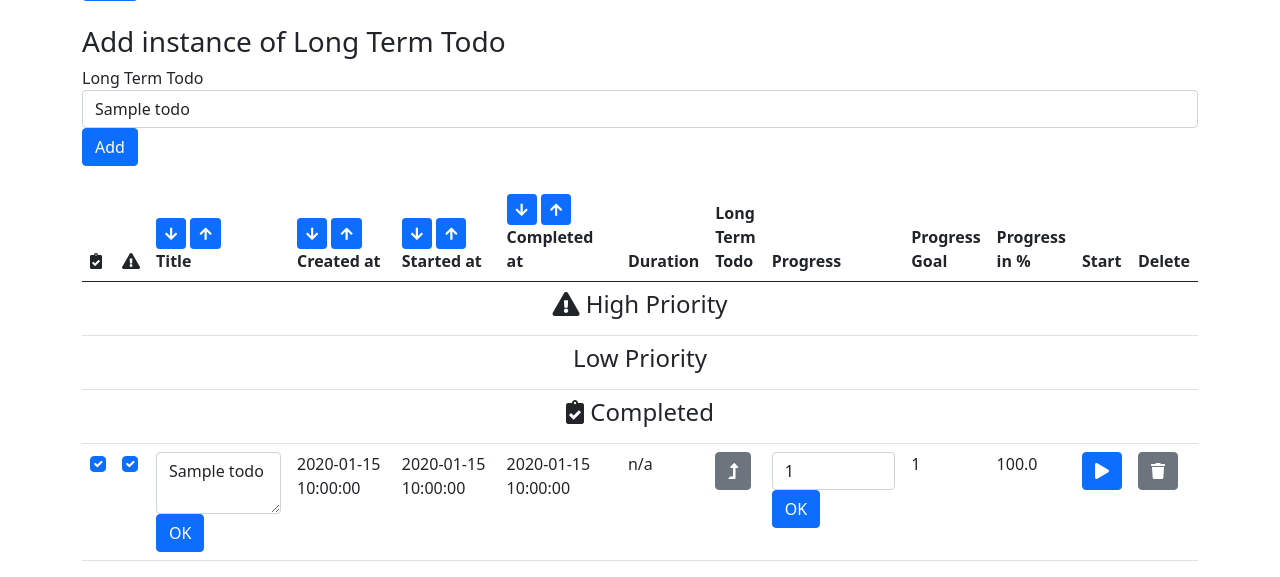
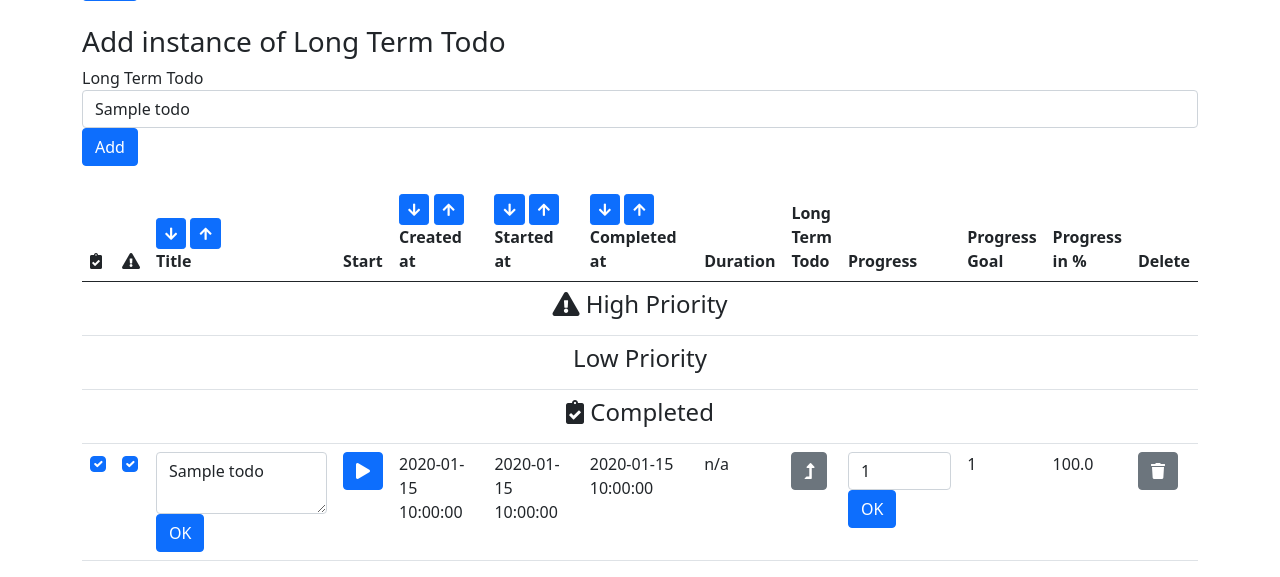
Before and after one commit to jakobrobert/todo-app, a Flask app: page /todo_lists/1 in a window 1280 px wide. Shown: the part 271-848 px from the top of the page. Run offline with Flask 2, Linux system fonts and the light colour scheme; tables that the repository leaves empty hold one stand-in row (values such as "Sample post"); parts of the project's set-up code (start-up, migrations or seed data) failed here and were passed over.

Commit message:
#57 Add small design improvements (#58)
* Increase width of title column in all tables

* Move start button to the left

```diff
--- a/app/templates/long_term_todo_table_row.html
+++ b/app/templates/long_term_todo_table_row.html
@@ -7,7 +7,7 @@
         <input class="form-check-input" type="checkbox" name="high_priority" disabled
                {% if todo.high_priority %} checked {% endif %}>
     </td>
-    <td style="min-width:100px">
+    <td style="min-width: 175px">
         <form>
             <textarea class="form-control" name="title" readonly>{{ todo.title }}</textarea>
         </form>
--- a/app/templates/long_term_todos_table_row.html
+++ b/app/templates/long_term_todos_table_row.html
@@ -4,7 +4,7 @@
                onclick="window.location.href='{{ url_for('toggle_long_term_todo_completed', id=long_term_todo.id) }}'"
                {% if long_term_todo.completed %} checked {% endif %}>
     </td>
-    <td style="min-width:100px">
+    <td style="min-width: 175px">
         <form action="{{ url_for('edit_long_term_todo_title', id=long_term_todo.id) }}" method="post">
             <textarea class="form-control" name="title">{{ long_term_todo.title }}</textarea>
             <button class="btn btn-primary" type="submit">OK</button>
--- a/app/templates/todo_list.html
+++ b/app/templates/todo_list.html
@@ -58,6 +58,7 @@
                             <br>
                             Title
                         </th>
+                        <th scope="col">Start</th>
                         <th scope="col">
                             <a class="btn btn-primary btn-sm"
                                href="{{ url_for('update_setting_for_todos', todo_list_id=todo_list_id, key='sort_todos_by', value='created_at_ascending') }}">
@@ -99,7 +100,6 @@
                         <th scope="col">Progress</th>
                         <th scope="col">Progress<br>Goal</th>
                         <th scope="col">Progress<br>in %</th>
-                        <th scope="col">Start</th>
                         <th scope="col">Delete</th>
                     </tr>
                 </thead>
--- a/app/templates/todo_list_table_row.html
+++ b/app/templates/todo_list_table_row.html
@@ -9,11 +9,17 @@
                onclick="window.location.href='{{ url_for('toggle_todo_priority', todo_id=todo.id, todo_list_id=todo_list_id) }}'"
                {% if todo.high_priority %} checked {% endif %}>
     </td>
-    <td style="min-width:100px">
+    <td style="min-width: 175px">
         <form action="{{ url_for('edit_todo_title', todo_id=todo.id, todo_list_id=todo_list_id) }}" method="post">
             <textarea class="form-control" name="title">{{ todo.title }}</textarea>
             <button class="btn btn-primary" type="submit">OK</button>
         </form>
+    </td>
+    <td>
+        <a class="btn btn-primary"
+           href="{{ url_for('start_todo', todo_id=todo.id, todo_list_id=todo_list_id) }}">
+            <i class="fas fa-play"></i>
+        </a>
     </td>
     <td>
         {{ todo.timestamp_created }}
@@ -54,12 +60,6 @@
         {{ todo.progress_in_percents or 'n/a' }}
     </td>
     <td>
-        <a class="btn btn-primary"
-           href="{{ url_for('start_todo', todo_id=todo.id, todo_list_id=todo_list_id) }}">
-            <i class="fas fa-play"></i>
-        </a>
-    </td>
-    <td>
         <a class="btn btn-secondary"
            href="{{ url_for('delete_todo', todo_id=todo.id, todo_list_id=todo_list_id) }}">
             <i class="fas fa-trash" aria-hidden="true"></i>
--- a/app/templates/todo_lists_table_row.html
+++ b/app/templates/todo_lists_table_row.html
@@ -1,5 +1,5 @@
 <tr>
-    <td style="min-width:100px">
+    <td style="min-width: 175px">
         <form action="{{ url_for('edit_todo_list_title', id=todo_list.id) }}" method="post">
             <textarea class="form-control" name="title">{{ todo_list.title }}</textarea>
             <button class="btn btn-primary" type="submit">OK</button>
```
